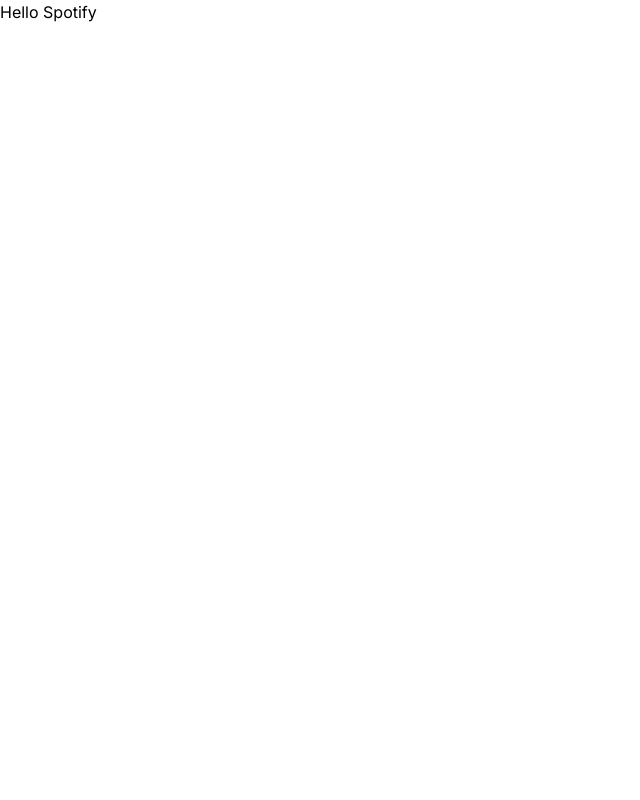
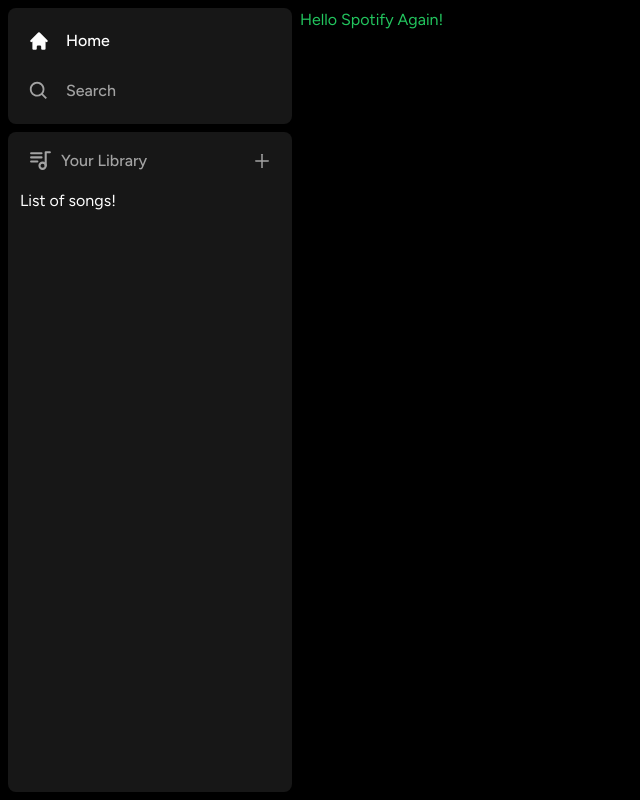
Before and after one commit to hemantwasthere/Supafyi, a Next.js app: page / in a window 1280 px wide. Shown: the whole page, without its empty margins (0-640 px from the left). Built offline with nearby package versions, Linux system fonts and the light colour scheme.

Commit message:
Done building Sidebar

```diff
--- /dev/null
+++ b/app/(site)/page.tsx
@@ -0,0 +1,7 @@
+
+
+export default function Home() {
+  return (
+    <div className="text-green-500">Hello Spotify Again!</div>
+  )
+}
--- a/app/globals.css
+++ b/app/globals.css
@@ -1,3 +1,11 @@
 @tailwind base;
 @tailwind components;
 @tailwind utilities;
+
+html,
+body,
+:root {
+    height: 100%;
+    background-color: black;
+    color-scheme: dark;
+}
--- a/app/layout.tsx
+++ b/app/layout.tsx
@@ -1,11 +1,12 @@
+import Sidebar from '@/components/Sidebar'
+import { Figtree } from 'next/font/google'
 import './globals.css'
-import { Inter } from 'next/font/google'
 
-const inter = Inter({ subsets: ['latin'] })
+const figtree = Figtree({ subsets: ['latin'] })
 
 export const metadata = {
-  title: 'Create Next App',
-  description: 'Generated by create next app',
+  title: 'Spotify Clone!',
+  description: 'Listen to music!',
 }
 
 export default function RootLayout({
@@ -15,7 +16,11 @@
 }) {
   return (
     <html lang="en">
-      <body className={inter.className}>{children}</body>
+      <body className={figtree.className}>
+        <Sidebar>
+          {children}
+        </Sidebar>
+      </body>
     </html>
   )
 }
--- a/app/page.tsx
+++ /dev/null
@@ -1,7 +0,0 @@
-
-
-export default function Home() {
-  return (
-    <div className="">Hello Spotify</div>
-  )
-}
--- /dev/null
+++ b/components/Box.tsx
@@ -0,0 +1,17 @@
+import React from 'react'
+import { twMerge } from 'tailwind-merge'
+
+export interface BoxProps {
+    children: React.ReactNode
+    className?: string
+}
+
+const Box: React.FC<BoxProps> = ({ children, className }) => {
+    return (
+        <div className={twMerge(`bg-neutral-900 rounded-lg h-fit w-full`, className)}>
+            {children}
+        </div>
+    )
+}
+
+export default Box
--- /dev/null
+++ b/components/Library.tsx
@@ -0,0 +1,27 @@
+'use client'
+
+import React from 'react'
+import { AiOutlinePlus } from 'react-icons/ai'
+import { TbPlaylist } from 'react-icons/tb'
+
+const Library: React.FC = () => {
+    const onClick = () => {
+        // handle upload later
+    }
+    return (
+        <div className='flex flex-col'>
+            <div className="flex items-center justify-between px-5 pt-4">
+                <div className="inline-flex items-center gap-x-2">
+                    <TbPlaylist className='text-neutral-400' size={25} />
+                    <p className='text-neutral-400 font-medium text-md'>Your Library</p>
+                </div>
+                <AiOutlinePlus onClick={onClick} size={20} className='cursor-pointer text-neutral-400 hover:text-white transition' />
+            </div>
+            <div className="flex flex-col gap-y-2 mt-4 px-3">
+                List of songs!
+            </div>
+        </div>
+    )
+}
+
+export default Library
--- /dev/null
+++ b/components/Sidebar.tsx
@@ -0,0 +1,54 @@
+'use client'
+
+import { usePathname } from 'next/navigation'
+import React, { useMemo } from 'react'
+import { BiSearch } from 'react-icons/bi'
+import { HiHome } from 'react-icons/hi'
+import Box from './Box'
+import Library from './Library'
+import SidebarItem from './SidebarItem'
+
+export interface SidebarProps {
+    children: React.ReactNode
+}
+
+const Sidebar: React.FC<SidebarProps> = ({ children }) => {
+    const pathname = usePathname()
+
+    const routes = useMemo(() => [
+        {
+            icon: HiHome,
+            label: 'Home',
+            active: pathname !== '/search',
+            href: "/",
+        },
+        {
+            icon: BiSearch,
+            label: 'Search',
+            active: pathname === '/search',
+            href: "/search",
+        },
+    ], [pathname]);
+
+    return (
+        <div className='flex h-full'>
+            <div className="hidden md:flex flex-col gap-y-2 bg-black h-full w-[300px] p-2">
+                <Box>
+                    <div className="flex flex-col gap-y-4 px-5 py-4">
+                        {routes.map((route) => (
+                            <SidebarItem key={route.label} {...route} />
+                        ))}
+                    </div>
+                </Box>
+                <Box className='overflow-y-auto h-full'>
+                    <Library />
+                </Box>
+            </div>
+            <main className='h-full flex-1 overflow-y-auto py-2 '>
+                {children}
+            </main>
+        </div>
+    )
+}
+
+export default Sidebar
--- /dev/null
+++ b/components/SidebarItem.tsx
@@ -0,0 +1,25 @@
+import Link from 'next/link'
+import React from 'react'
+import { IconType } from 'react-icons'
+import { twMerge } from 'tailwind-merge'
+
+export interface SidebarItemProps {
+    icon: IconType
+    label: string
+    active?: boolean
+    href: string
+}
+
+const SidebarItem: React.FC<SidebarItemProps> = ({ icon: Icon, label, active, href }) => {
+    return (
+        <Link href={href} className={twMerge(`
+        flex flex-row h-auto items-center w-full gap-x-4 text-md font-medium cursor-pointer hover:text-white transition text-neutral-400 py-1`,
+            active && 'text-white'
+        )}>
+            <Icon size={26} />
+            <p className='truncate w-full'>{label}</p>
+        </Link>
+    )
+}
+
+export default SidebarItem
--- a/package.json
+++ b/package.json
@@ -19,6 +19,8 @@
     "postcss": "8.4.24",
     "react": "18.2.0",
     "react-dom": "18.2.0",
+    "react-icons": "^4.10.1",
+    "tailwind-merge": "^1.13.2",
     "tailwindcss": "3.3.2",
     "typescript": "5.1.6"
   }
--- a/tailwind.config.js
+++ b/tailwind.config.js
@@ -7,11 +7,7 @@
   ],
   theme: {
     extend: {
-      backgroundImage: {
-        'gradient-radial': 'radial-gradient(var(--tw-gradient-stops))',
-        'gradient-conic':
-          'conic-gradient(from 180deg at 50% 50%, var(--tw-gradient-stops))',
-      },
+
     },
   },
   plugins: [],
```
Also changed, not shown: 1 other file (tests, documents, lock files or other folders).
